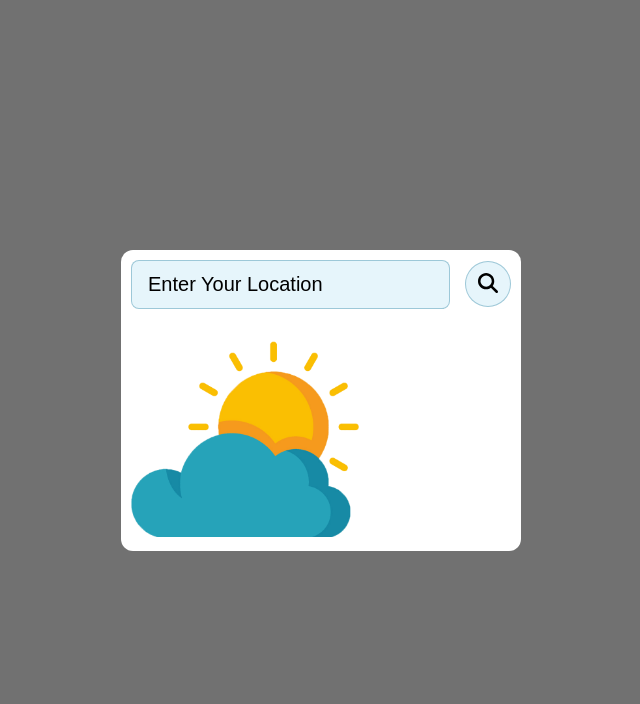
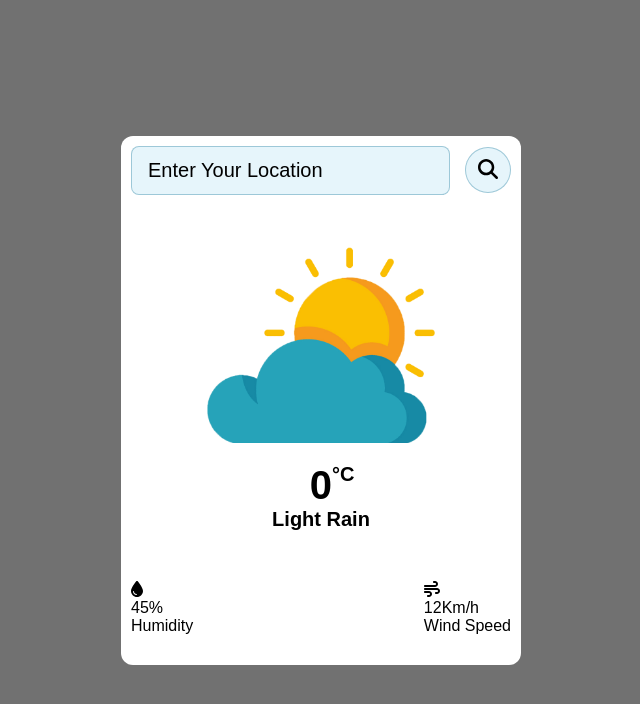
Before and after one commit to ABHi-202864/Weather-App, a plain HTML site: page index.html in a window 1280 px wide. Shown: the whole page, without its empty margins (319-959 px from the left). Drawn offline with Linux system fonts and the light colour scheme.

Commit message:
wether body make

```diff
--- a/css/style.css
+++ b/css/style.css
@@ -61,6 +61,44 @@ body {
     background-color: #000;
 }
 
+.weather-body {
+    display: flex;
+    justify-content: center;
+    align-items: center;
+    flex-direction: column;
+    margin: 20px 0;
+}
+
 .weather-body img {
     width: 60%;
 }
+
+.weather-box {
+    margin: 20px 0;
+    text-align: center;
+}
+
+.temperature {
+    font-size: 40px;
+    font-weight: 800;
+    position: relative;
+}
+
+.temperature sup {
+    font-size: 20px;
+    position: absolute;
+    font-weight: 600;
+}
+
+.discription {
+    font-size: 20px;
+    font-weight: 700;
+    /* text-transform: capitalize; */
+}
+
+.wether-deatails {
+    width: 100%;
+    display: flex;
+    justify-content: space-between;
+    margin-top: 30px;
+}
--- a/index.html
+++ b/index.html
@@ -28,7 +28,26 @@
             <img src="assets/cloud.png" alt="Weather image" class="weather-img">
 
             <div class="weather-box">
+                <p class="temperature">0<sup>°C</sup></p>
+                <p class="discription">Light Rain </p>
+            </div>
 
+            <div class="wether-deatails">
+                <div class="humidity">
+                    <i class="fa-solid fa-droplet"></i>
+                    <div class="text">
+                        <span id="humidity-text">45%</span>
+                        <p>Humidity</p>
+                    </div>
+                </div>
+
+                <div class="wind">
+                    <i class="fa-solid fa-wind"></i>
+                    <div class="text">
+                        <span id="wind-speed">12Km/h</span>
+                        <p>Wind Speed</p>
+                    </div>
+                </div>
             </div>
         </div>
     </div>
```
